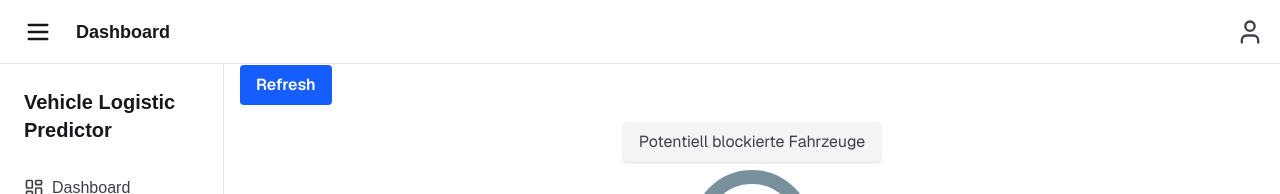
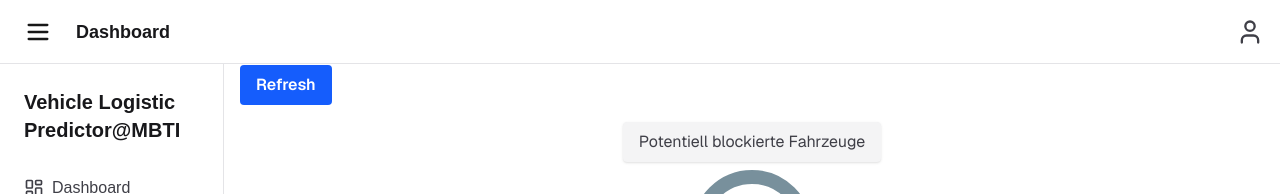
Before and after one commit to its-gil/vehicle-logistic-predictor, a Next.js app: page / in a window 1280 px wide. Shown: the top 194 px of the page. Built offline with nearby package versions, Linux system fonts and the light colour scheme.

Commit message:
various style changes

```diff
--- a/src/app/layout.tsx
+++ b/src/app/layout.tsx
@@ -15,8 +15,8 @@ const geistMono = Geist_Mono({
 });
 
 export const metadata: Metadata = {
-    title: "Create Next App",
-    description: "Generated by create next app",
+    title: "Logistic Predictor@MBTI",
+    description: "Virgil B.",
 };
 
 export default function RootLayout({ children }: Readonly<{ children: React.ReactNode }>) {
--- a/src/components/Sidebar.tsx
+++ b/src/components/Sidebar.tsx
@@ -74,7 +74,9 @@ export default function Sidebar({ isOpen, isMobile, navbarHeight = 64, onClose }
             style={{ transitionProperty: "transform, left, width" }}
         >
             <div className="flex flex-col flex-1">
-                <h1 className="text-xl font-bold mb-8 text-zinc-900 dark:text-zinc-100">Vehicle Logistic Predictor</h1>
+                <h1 className="text-xl font-bold mb-8 text-zinc-900 dark:text-zinc-100">
+                    Vehicle Logistic Predictor@MBTI
+                </h1>
                 <nav className="flex flex-col gap-4">
                     <Link
                         href="/"
```
